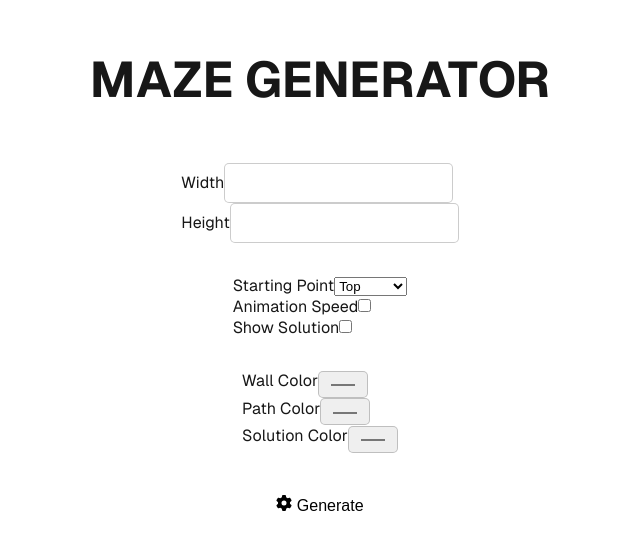
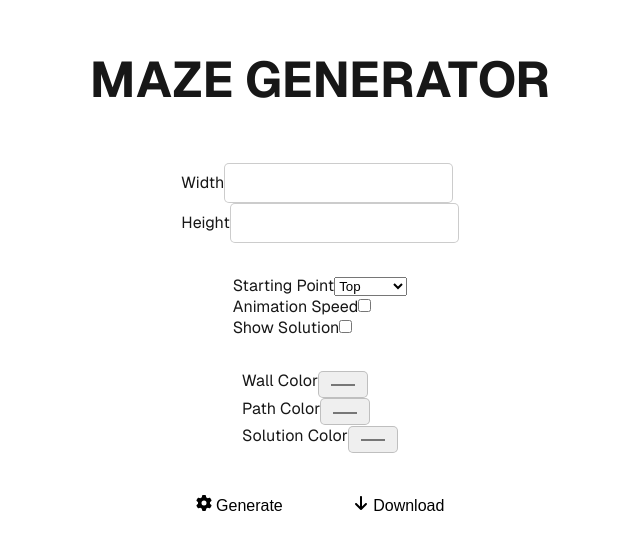
Before and after one commit to hafemi/nextjs-maze-generator, a Next.js app: page / in a window 1280 px wide. Shown: the part 115-664 px from the top of the page, without its empty margins (320-960 px from the left). Built offline with nearby package versions, Linux system fonts and the light colour scheme.

Commit message:
feat: download button

```diff
--- a/app/page.tsx
+++ b/app/page.tsx
@@ -1,6 +1,6 @@
 'use client';
 import { useState } from 'react';
-import { FaGear } from 'react-icons/fa6';
+import { FaArrowDown, FaGear } from 'react-icons/fa6';
 import { MazeGenerator, handleGenerationButtonClicked } from './button-handler';
 import styles from './page.module.css';
 
@@ -202,10 +202,15 @@ export default function Home() {
           >
             <FaGear /> Generate
           </button>
-          <br />
-          <br />
-          <canvas id="mazeCanvas" width="0" height="0"></canvas>
+          <button
+            onClick={() => {
+              console.log('download')
+            }}
+          >
+            <FaArrowDown /> Download
+          </button>
         </div>
+        <canvas id="mazeCanvas" width="0" height="0"></canvas>
       </main>
     </div>
   );
```
